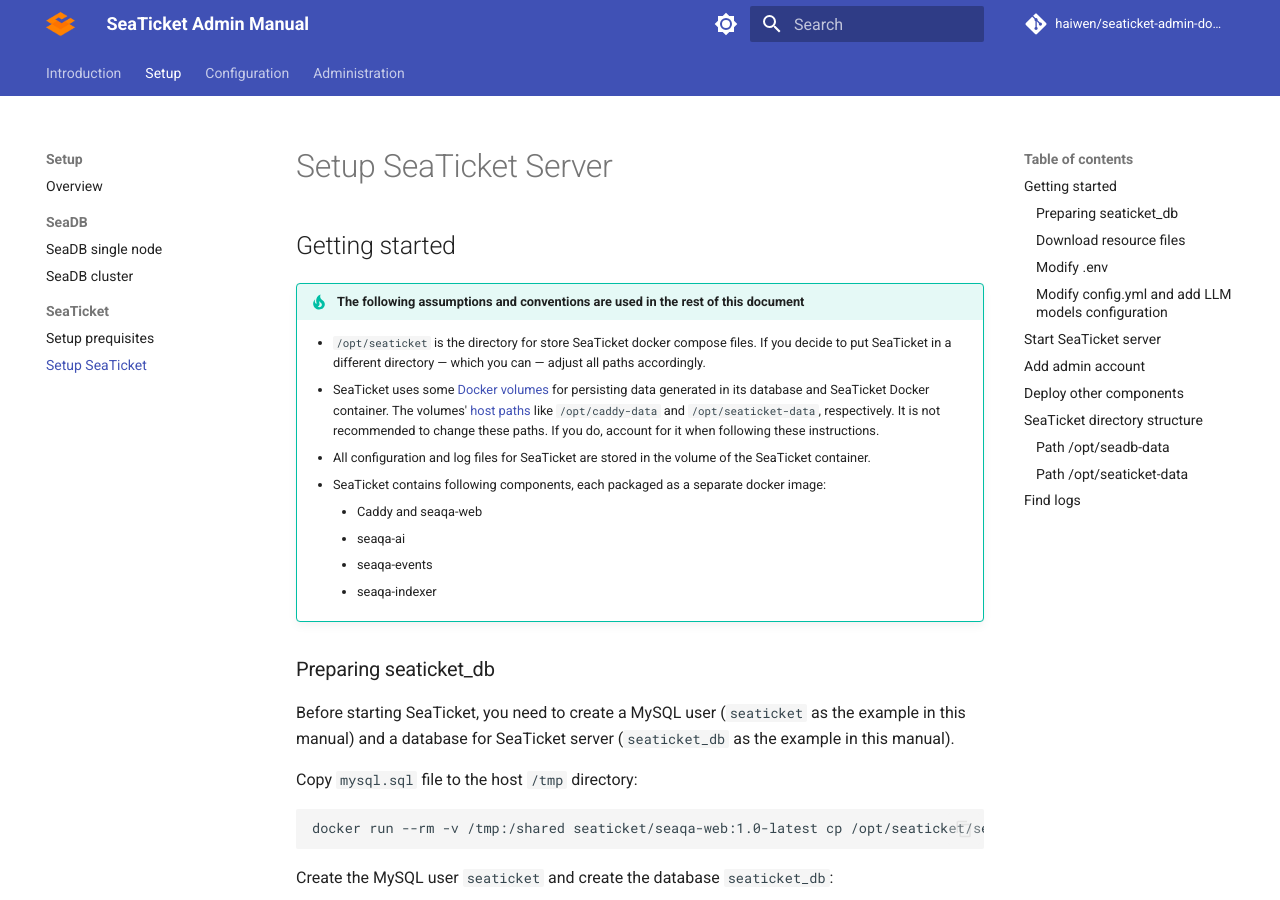
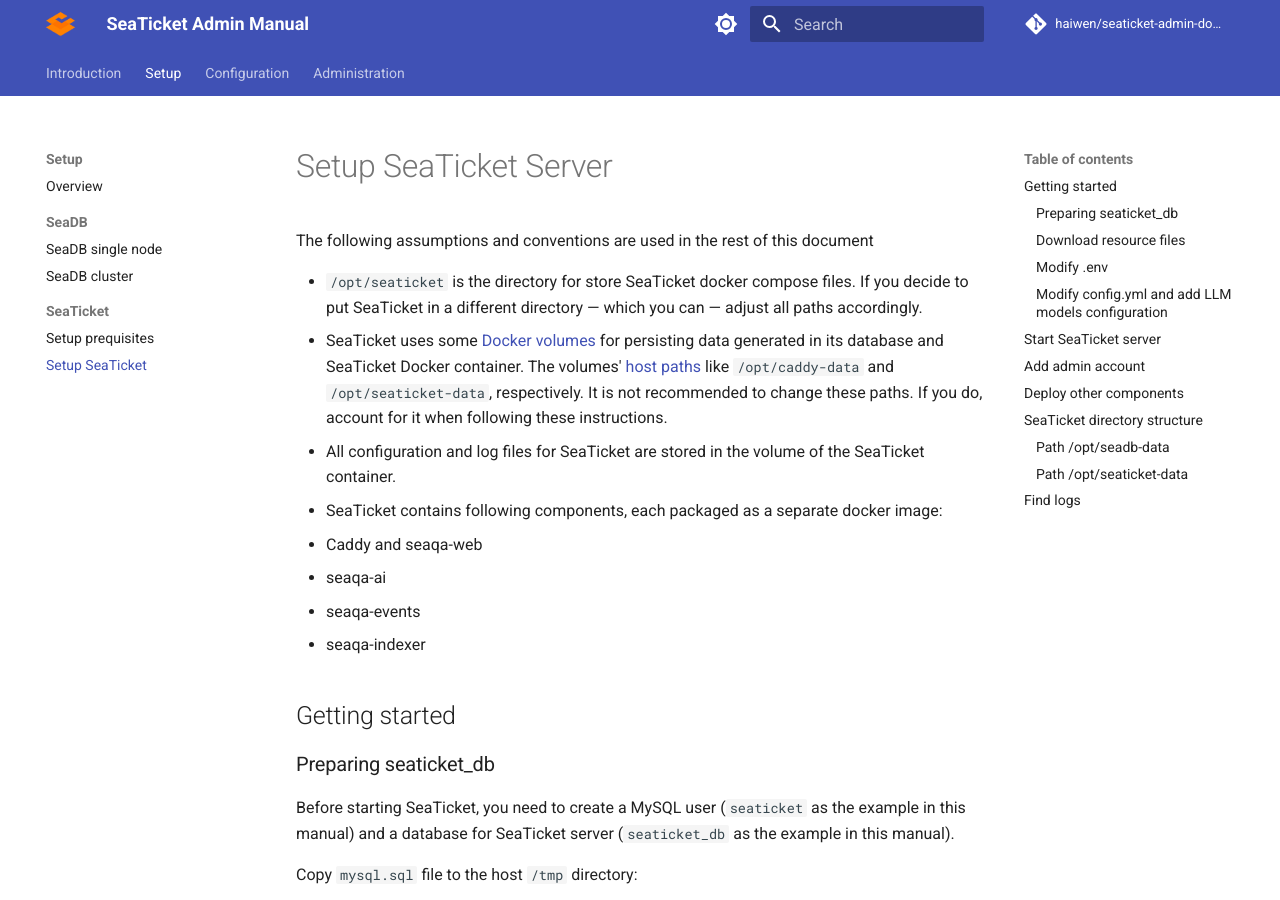
Before and after one commit to haiwen/seaticket-admin-docs, an MkDocs documentation site: the page built from manual/setup/setup_seaticket_single.md, in a window 1280 px wide and 900 px high. Built offline with MkDocs 1.6.1 and Material for MkDocs 9.7.7, drawn with Linux system fonts in a browser that asks for light colours; comment, search, counter and statistics services are not loaded; the version menu is left out; part of the change alters nothing that is shown.

```diff
--- a/manual/setup/setup_seaticket_single.md
+++ b/manual/setup/setup_seaticket_single.md
@@ -1,16 +1,17 @@
 # Setup SeaTicket Server
 
+The following assumptions and conventions are used in the rest of this document
+
+- `/opt/seaticket` is the directory for store SeaTicket docker compose files. If you decide to put SeaTicket in a different directory — which you can — adjust all paths accordingly.
+- SeaTicket uses some [Docker volumes](https://docs.docker.com/storage/volumes/) for persisting data generated in its database and SeaTicket Docker container. The volumes' [host paths](https://docs.docker.com/compose/compose-file/compose-file-v3/#volumes) like `/opt/caddy-data` and `/opt/seaticket-data`, respectively. It is not recommended to change these paths. If you do, account for it when following these instructions.
+- All configuration and log files for SeaTicket are stored in the volume of the SeaTicket container.
+- SeaTicket contains following components, each packaged as a separate docker image:
+  - Caddy and seaqa-web
+  - seaqa-ai
+  - seaqa-events
+  - seaqa-indexer
+
 ## Getting started
-
-!!! tip "The following assumptions and conventions are used in the rest of this document"
-    - `/opt/seaticket` is the directory for store SeaTicket docker compose files. If you decide to put SeaTicket in a different directory — which you can — adjust all paths accordingly.
-    - SeaTicket uses some [Docker volumes](https://docs.docker.com/storage/volumes/) for persisting data generated in its database and SeaTicket Docker container. The volumes' [host paths](https://docs.docker.com/compose/compose-file/compose-file-v3/#volumes) like `/opt/caddy-data` and `/opt/seaticket-data`, respectively. It is not recommended to change these paths. If you do, account for it when following these instructions.
-    - All configuration and log files for SeaTicket are stored in the volume of the SeaTicket container.
-    - SeaTicket contains following components, each packaged as a separate docker image:
-        - Caddy and seaqa-web
-        - seaqa-ai
-        - seaqa-events
-        - seaqa-indexer
 
 ### Preparing seaticket_db
 
```
